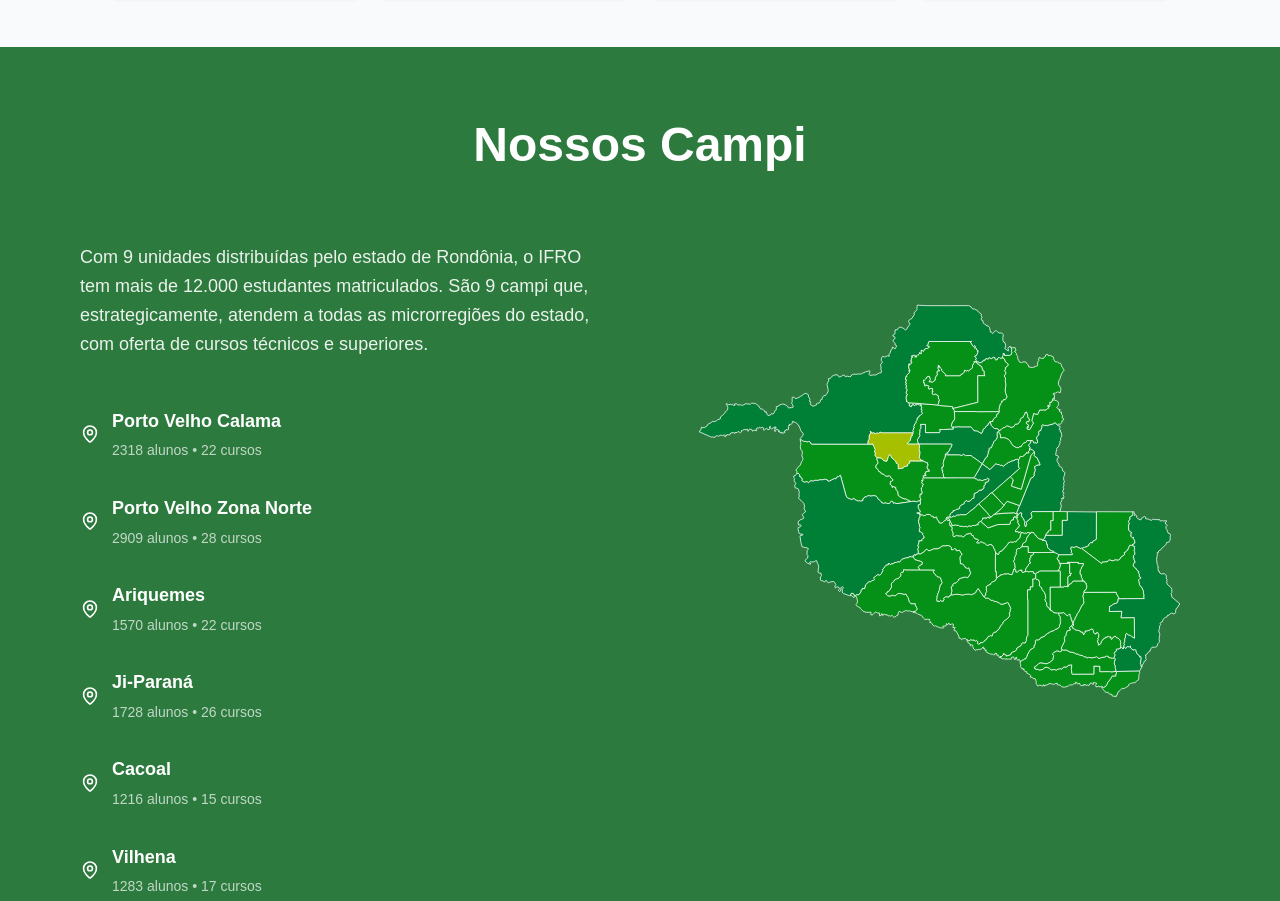
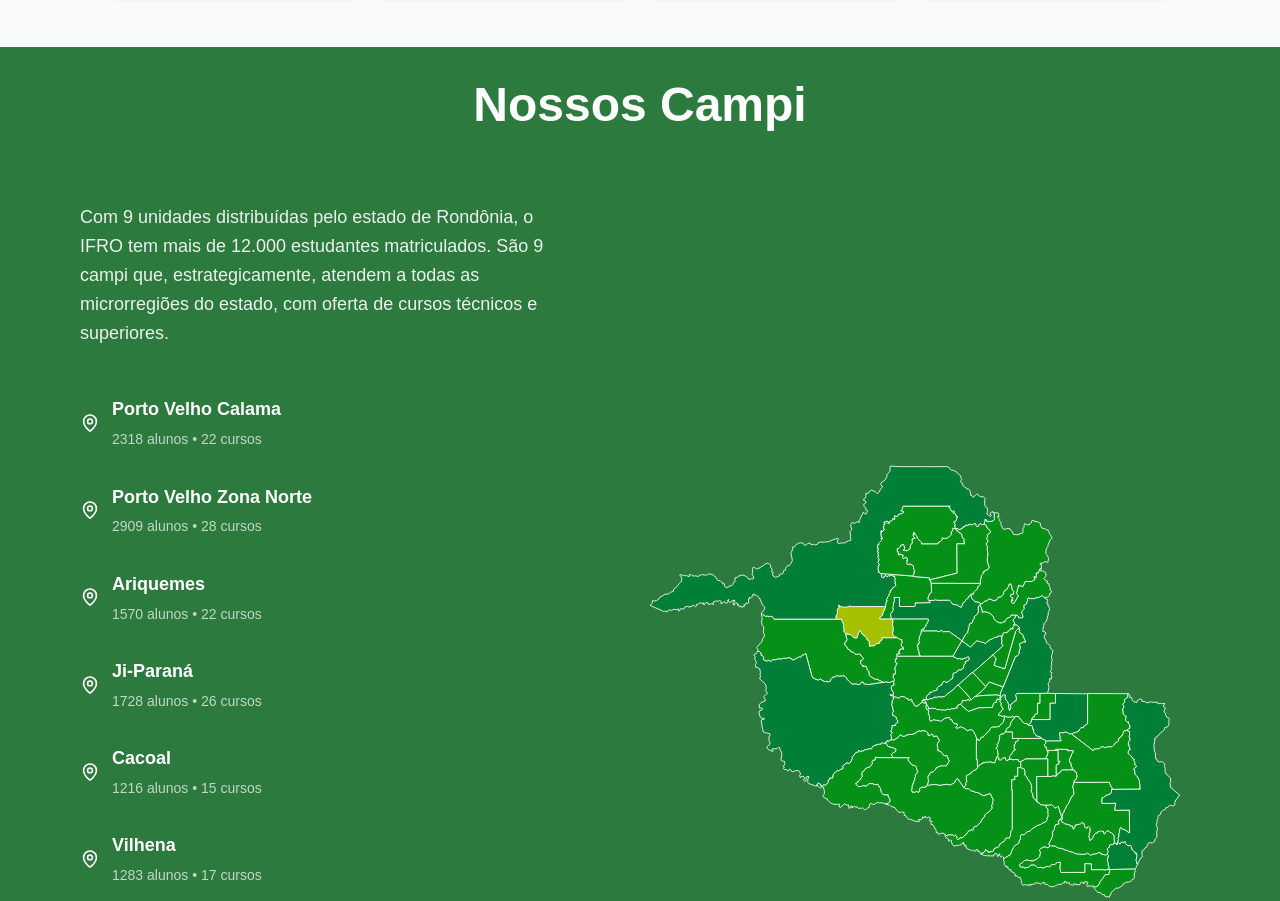
Before and after one commit to RuanLopes1350/ifro-portal, a website built with Vite: page index.html in a window 1280 px wide. Shown: the part 1202-2103 px from the top of the page. Built offline with nearby package versions, Linux system fonts and the light colour scheme.

Commit message:
alterado posição do mapa svg

```diff
--- a/src/styles/map.css
+++ b/src/styles/map.css
@@ -2,7 +2,7 @@
     display: flex;
     flex-direction: column;
     background-color: #2d7a3e;
-    padding: 60px 0;
+    padding: 20px 0;
     min-height: 100vh;
     position: relative;
 }
@@ -83,8 +83,8 @@
 }
 
 .map-container {
-    width: 50%;
-    height: 600px;
+    width: 60%;
+    height: 1050px;
     display: flex;
     justify-content: center;
     align-items: center;
```
